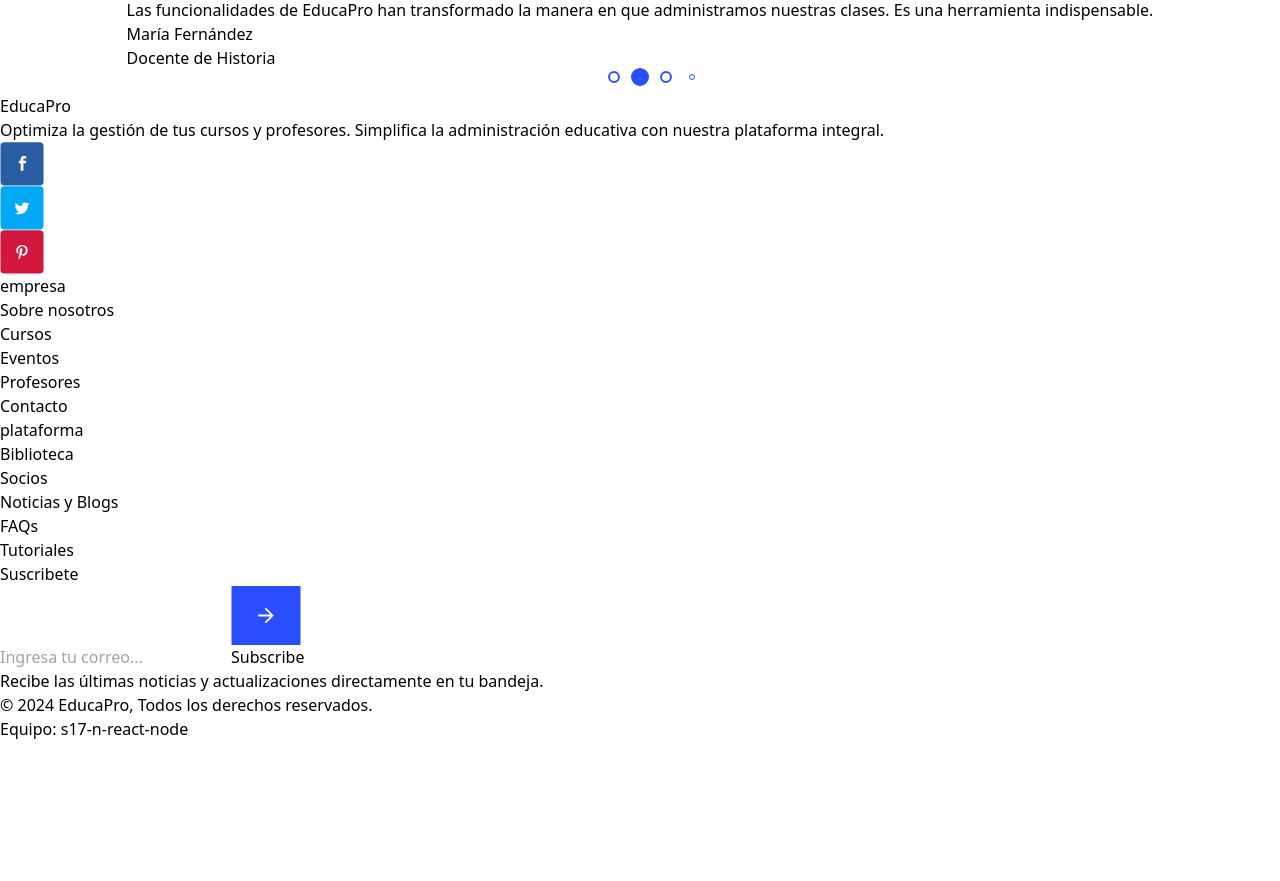
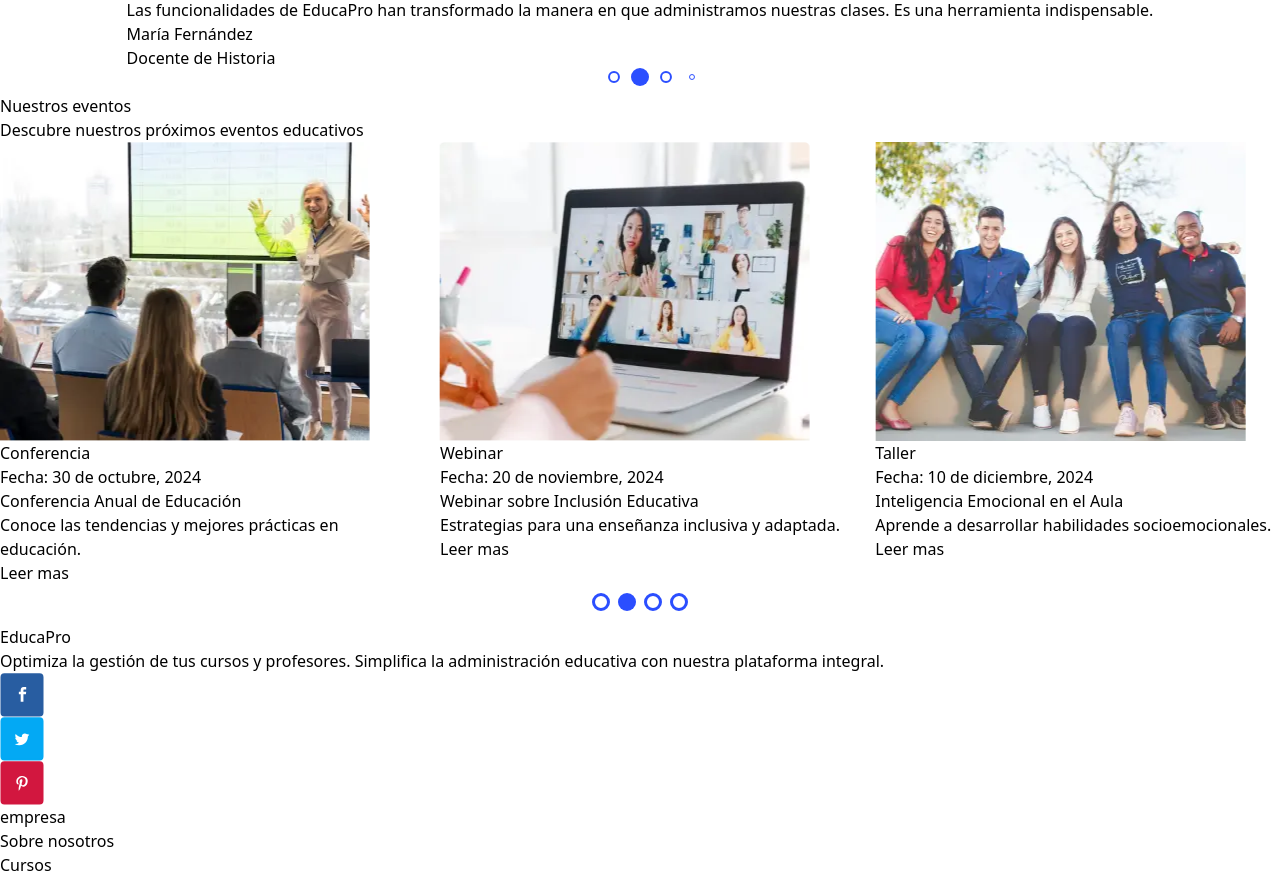
Before and after one commit to No-Country-simulation/s17-21-n-react, a React (Vite) app in the folder frontend/: page / in a window 1280 px wide. Shown: the part 1466-2347 px from the top of the page. Before the commit the page ends 2207 px from the top, so only its background shows below. Built offline with nearby package versions, Linux system fonts and the light colour scheme.

Commit message:
events carousel

```diff
--- /dev/null
+++ b/frontend/src/components/Events.jsx
@@ -0,0 +1,75 @@
+import { Swiper, SwiperSlide } from "swiper/react";
+import "swiper/css";
+import "swiper/css/pagination";
+import { Pagination, Autoplay } from "swiper/modules";
+import { events } from "../data/events";
+
+const Events = () => {
+  return (
+    <>
+      <div className="container mx-auto max-w-7xl lg:px-10 p-2.5 flex flex-col items-center justify-center">
+        <div className="flex flex-col items-center gap-2">
+          <div className="flex flex-row items-center gap-2">
+            <div className="bg-primary size-3 rounded-full" />
+            <h2 className="text-primary uppercase font-semibold">Nuestros eventos</h2>
+          </div>
+          <h1 className="text-[#1F2126] font-bold text-2xl md:text-4xl text-center capitalize">
+            Descubre nuestros próximos eventos educativos
+          </h1>
+        </div>
+      </div>
+      <Swiper
+        slidesPerView={1}
+        spaceBetween={30}
+        loop={true}
+        grabCursor={true}
+        pagination={{
+          clickable: true,
+        }}
+        autoplay={{
+          delay: 4000,
+          disableOnInteraction: true,
+        }}
+        breakpoints={{
+          768: {
+            slidesPerView: 2,
+            spaceBetween: 30,
+          },
+          1024: {
+            slidesPerView: 3,
+            spaceBetween: 20,
+          },
+          1440: {
+            slidesPerView: 3,
+            spaceBetween: 10,
+          },
+        }}
+        modules={[Pagination, Autoplay]}
+        className="eventSwiper container mx-auto max-w-7xl py-2.5"
+      >
+        {events.map((event) => (
+          <SwiperSlide key={event.id}>
+            <div className="relative min-w-[290px] w-[330px] md:w-[350px] lg:w-[320px] xl:w-[370px] min-h-[480px] max-h-[570px] flex flex-col bg-white shadow-custom rounded-lg">
+              <div className="">
+                <img src={event.photo} alt="foto" className="object-cover rounded-t-lg" />
+              </div>
+              <div className="absolute top-0 left-7 bg-primary w-auto max-w-24 p-1 px-4 flex items-center justify-center rounded-b-md">
+                <span className="text-sm text-white text-center font-medium capitalize">
+                  {event.event}
+                </span>
+              </div>
+              <div className="p-7 flex flex-col gap-2">
+                <span className="text-[#7D7F85] font-normal text-base">Fecha: {event.date}</span>
+                <h3 className="text-[#1F2126] font-bold text-lg">{event.title}</h3>
+                <p className="text-[#7D7F85] font-normal text-base">{event.description}</p>
+                <span className="text-[#1F2126] font-semibold text-base">Leer mas</span>
+              </div>
+            </div>
+          </SwiperSlide>
+        ))}
+      </Swiper>
+    </>
+  );
+};
+
+export default Events;
--- a/frontend/src/data/events.js
+++ b/frontend/src/data/events.js
@@ -6,7 +6,7 @@ export const events = [
     photo: event1,
     date: "15 de septiembre, 2024",
     event: "Taller",
-    title: "Innovaciones en la Educación: Taller de Tecnología",
+    title: "Innovaciones en la Educación",
     description: "Descubre las últimas innovaciones tecnológicas aplicadas a la educación.",
   },
   {
@@ -32,6 +32,6 @@ export const events = [
     event: "Taller",
     title: "Inteligencia Emocional en el Aula",
     description:
-      "Aprende a desarrollar habilidades socioemocionales en tus estudiantes y crea un ambiente de aprendizaje más positivo y colaborativo.",
+      "Aprende a desarrollar habilidades socioemocionales.",
   },
 ];
--- a/frontend/src/index.css
+++ b/frontend/src/index.css
@@ -42,7 +42,8 @@
   border: none;
 }
 
-.studentSwiper .swiper-wrapper{
+.studentSwiper .swiper-wrapper,
+.eventSwiper .swiper-wrapper{
   padding-bottom: 40px;
 }
 
@@ -51,3 +52,10 @@
   left: 0;
   padding: 0 0 10px 20px;
 }
+
+@media (max-width: 640px) {
+  .mySwiper .swiper-pagination{
+    position: relative;
+    margin: 10px 0px 0px 0px;
+  }
+}
--- a/frontend/src/pages/home/Home.jsx
+++ b/frontend/src/pages/home/Home.jsx
@@ -3,6 +3,7 @@ import Footer from "../../components/layout/Footer";
 import NavbarHome from "../../components/layout/NavbarHome";
 import ForStudents from "../../components/ForStudents";
 import TestimonialsCarrousel from "../../components/TestimonialsCarrousel";
+import Events from "../../components/Events";
 
 const Home = () => {
   return (
@@ -48,6 +49,9 @@ const Home = () => {
       <section className="w-full py-[31px] md:py-[133px] bg-white">
         <TestimonialsCarrousel />
       </section>
+      <section className="w-full py-7 md:py-14">
+        <Events />
+      </section>
       <Footer />
     </>
   );
```
